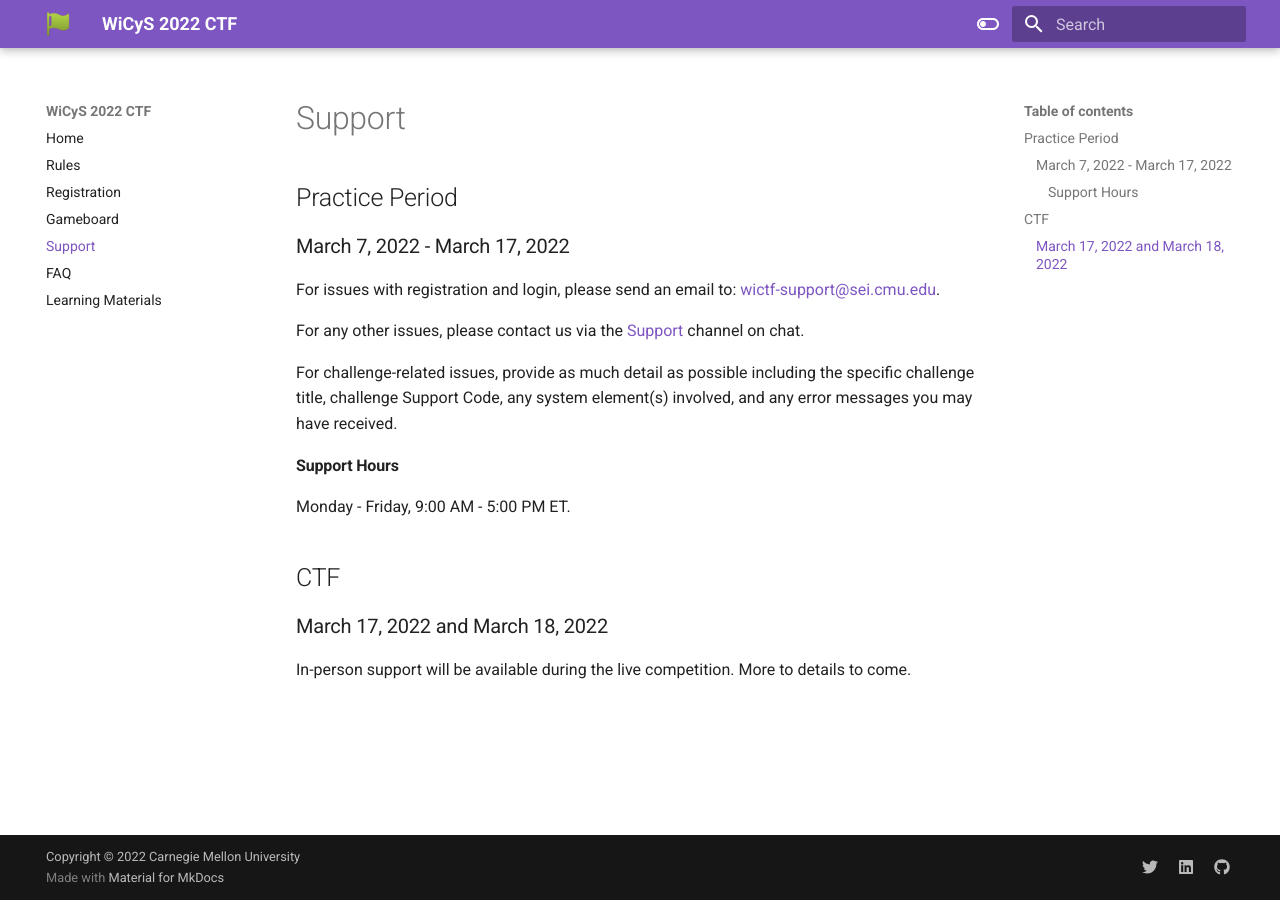
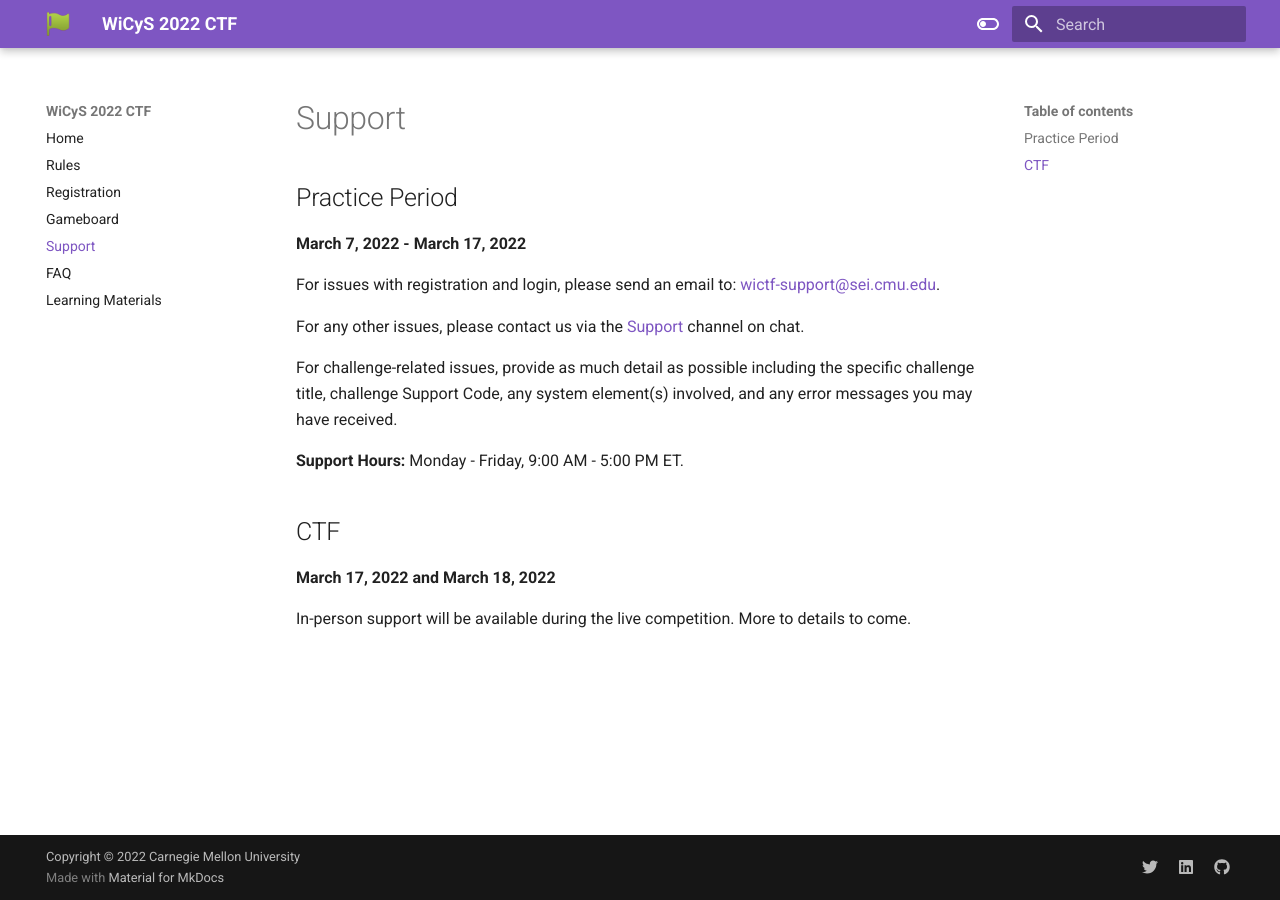
Before and after one commit to sei-mkaar/wictf-web, an MkDocs documentation site: the page built from docs/support.md, in a window 1280 px wide. Built offline with MkDocs 1.6.1 and Material for MkDocs 9.7.7, drawn with Linux system fonts in a browser that asks for light colours.

Commit message:
Update 'docs/support.md'

```diff
--- a/docs/support.md
+++ b/docs/support.md
@@ -2,7 +2,7 @@
 
 ## Practice Period
 
-### March 7, 2022 - March 17, 2022
+**March 7, 2022 - March 17, 2022**
 
 For issues with registration and login, please send an email to: [wictf-support@sei.cmu.edu]().
 
@@ -10,12 +10,10 @@ For any other issues, please contact us via the [Support](https://wictf.com/chat
 
 For challenge-related issues, provide as much detail as possible including the specific challenge title, challenge Support Code, any system element(s) involved, and any error messages you may have received.
 
-#### Support Hours
-
-Monday - Friday, 9:00 AM - 5:00 PM ET.
+**Support Hours:** Monday - Friday, 9:00 AM - 5:00 PM ET.
 
 ## CTF
 
-### March 17, 2022 and March 18, 2022
+**March 17, 2022 and March 18, 2022**
 
 In-person support will be available during the live competition. More to details to come.
```
